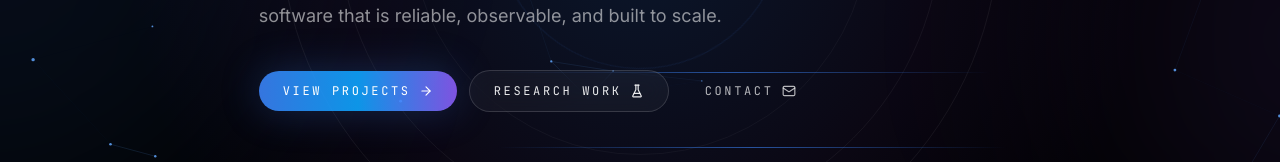
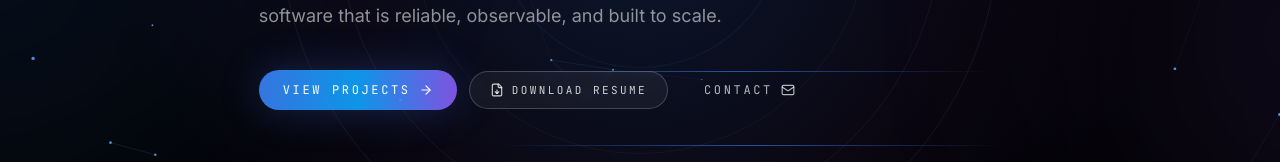
Before and after one commit to parthesaurabh1616/Personal-Website, a Next.js app: page / in a window 1280 px wide. Shown: the part 487-649 px from the top of the page. Built offline with nearby package versions, Linux system fonts and the light colour scheme.

Commit message:
feat(hero): add Download Resume button linking to public/resume.pdf

```diff
--- a/src/components/sections/Hero.tsx
+++ b/src/components/sections/Hero.tsx
@@ -1,7 +1,7 @@
 'use client';
 
 import { motion } from 'framer-motion';
-import { ArrowRight, Mail, FlaskConical, FolderGit2 } from 'lucide-react';
+import { ArrowRight, Mail, FolderGit2, FileDown } from 'lucide-react';
 import { NeuralTopology } from '@/components/visuals/NeuralTopology';
 import { GridBackground } from '@/components/visuals/GridBackground';
 import { DataStream } from '@/components/visuals/DataStream';
@@ -79,9 +79,14 @@ export function Hero() {
           <LinkButton href="#projects" variant="primary" icon={<ArrowRight size={14} />}>
             View Projects
           </LinkButton>
-          <LinkButton href="#research" variant="secondary" icon={<FlaskConical size={14} />}>
-            Research Work
-          </LinkButton>
+          <a
+            href="/resume.pdf"
+            download="Saurabh_Parthe_Resume.pdf"
+            className="inline-flex items-center gap-2 rounded-full border border-white/20 bg-white/[0.05] px-5 py-2.5 font-mono text-[11px] uppercase tracking-[0.22em] text-white/80 backdrop-blur-sm transition-all hover:border-accent-blue/40 hover:bg-accent-blue/[0.08] hover:text-white"
+          >
+            <FileDown size={14} />
+            Download Resume
+          </a>
           <LinkButton href="#contact" variant="ghost" icon={<Mail size={14} />}>
             Contact
           </LinkButton>
```
